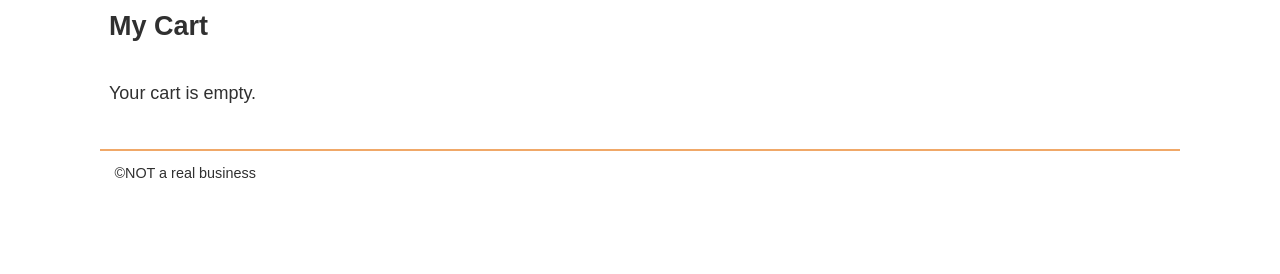
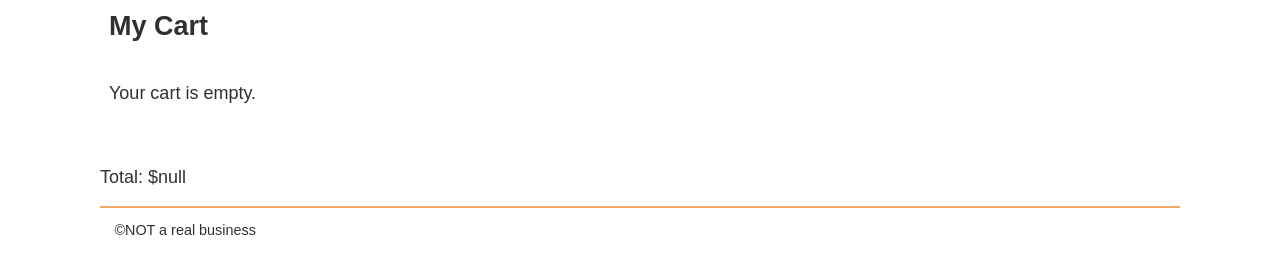
Before and after one commit to hwcall1102/WDD330-Sleep-Outside, a website: page src/cart/index.html in a window 1280 px wide. Shown: the part 82-356 px from the top of the page. Drawn offline with Linux system fonts and the light colour scheme; files whose address does not match are found by name.

Commit message:
cart total

```diff
--- a/src/cart/index.html
+++ b/src/cart/index.html
@@ -53,6 +53,7 @@
           </li> -->
         </ul>
       </section>
+      <div class="cart-total"></div>
     </main>
 
     <footer id="main-footer"></footer>
--- a/src/js/cart.js
+++ b/src/js/cart.js
@@ -54,4 +54,25 @@ qs(".product-list").addEventListener("click", (event) => {
   }
 });
 
+function calculateCartTotal() {
+  const cartItems = getLocalStorage("so-cart") || [];
+  if (cartItems.length === 0) {
+    return null;
+  }
+
+  let total = 0;
+  cartItems.forEach((item) => {
+    if (item != null) {
+      total += item.FinalPrice;
+    }
+  });
+  return total;
+}
+
+const cartTotal = calculateCartTotal();
+if (cartTotal !== 0) {
+  document.querySelector(".cart-total").innerHTML =
+    `<p>Total: $${cartTotal}</p>`;
+}
+
 renderCartContents();
```
